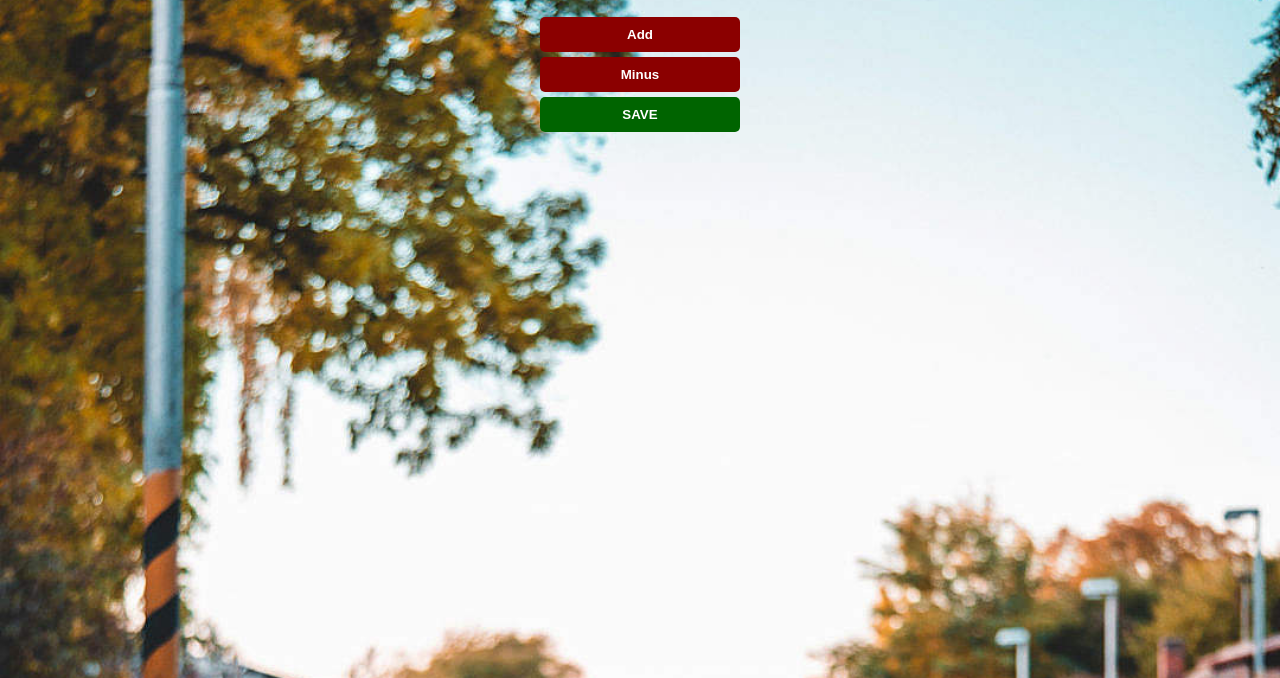
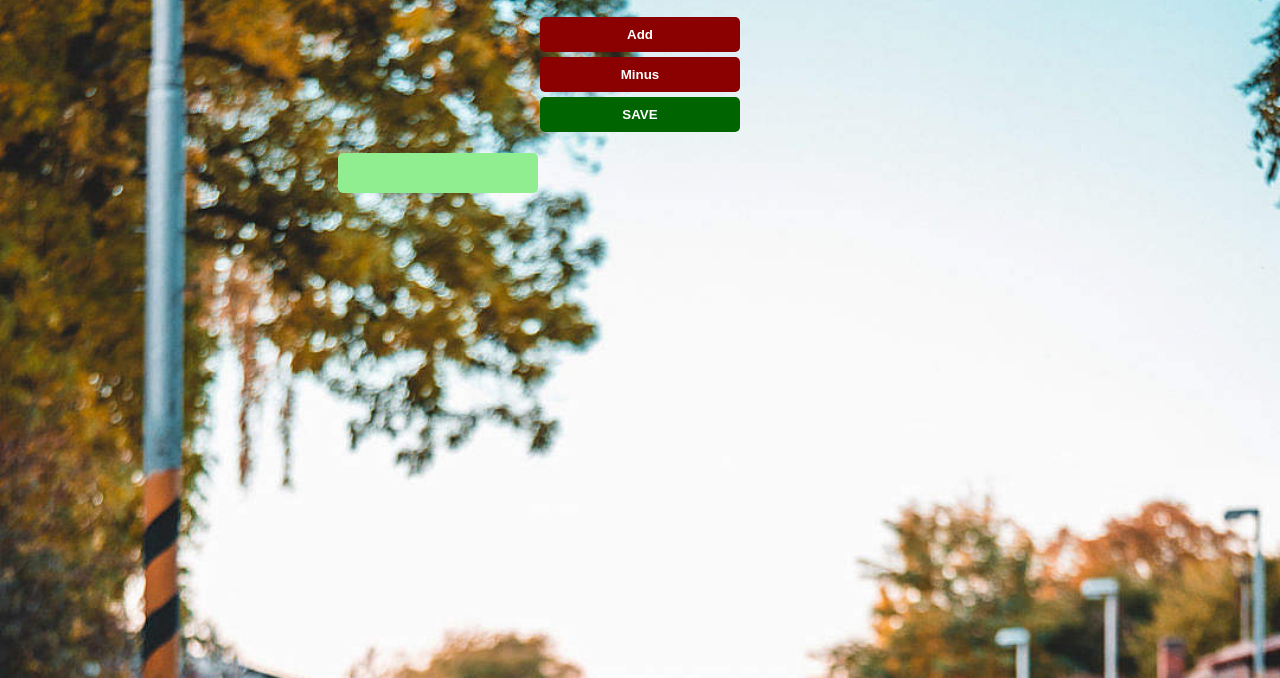
Before and after one commit to suriya1904/Button-Click-Website, a plain HTML site: page index.html in a window 1280 px wide. Shown: the part 122-800 px from the top of the page. Drawn offline with Linux system fonts and the light colour scheme.

Commit message:
Added saving feature

```diff
--- a/index.html
+++ b/index.html
@@ -16,6 +16,7 @@
     <button id="decrement-btn" onclick="decrement()">Minus</button>
     <br>
     <button id="save-btn" onclick="save()">SAVE</button>
+    <p id="save"></p>
     <script src="index.js"></script>
 </body>
 </html>
--- a/index.js
+++ b/index.js
@@ -10,5 +10,5 @@ function decrement(){
     document.getElementById("count-el").innerHTML=count;
 }
 function save(){
-    console.log(count);
+    document.getElementById("save").innerHTML=count;
 }
--- a/style.css
+++ b/style.css
@@ -17,7 +17,7 @@ h2 {
     margin-bottom: 20px;
 }
 
-button {
+button ,p{
     border: none;
     padding-top: 10px;
     padding-bottom: 10px;
@@ -39,3 +39,11 @@ button {
 #save-btn {
     background: darkgreen;
 }
+p{
+    width: 200px;
+    height: 20px;
+    margin-left: 330px;
+    background: lightgreen;
+    color: black;
+    font-weight: 700;
+}
```
